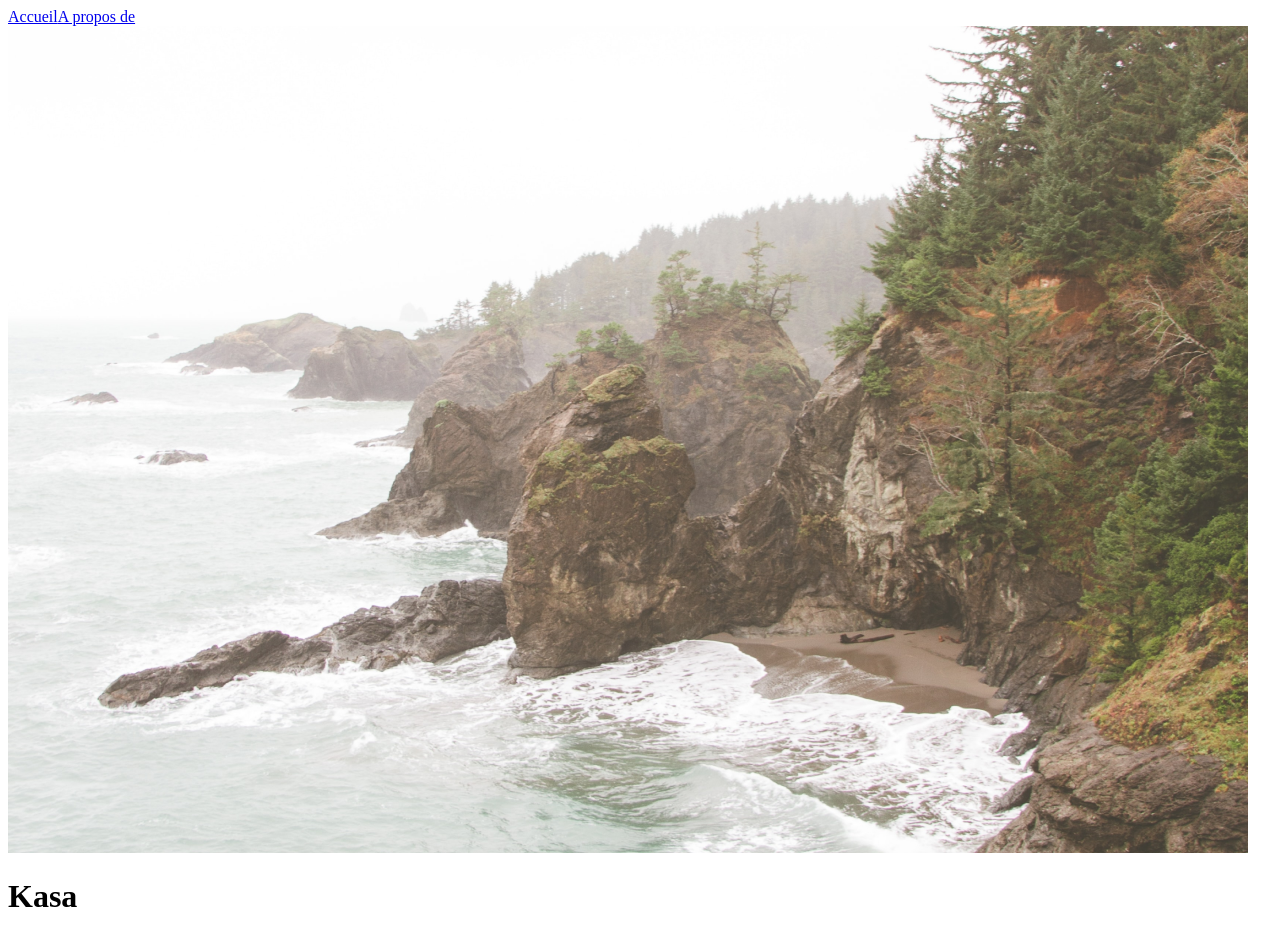
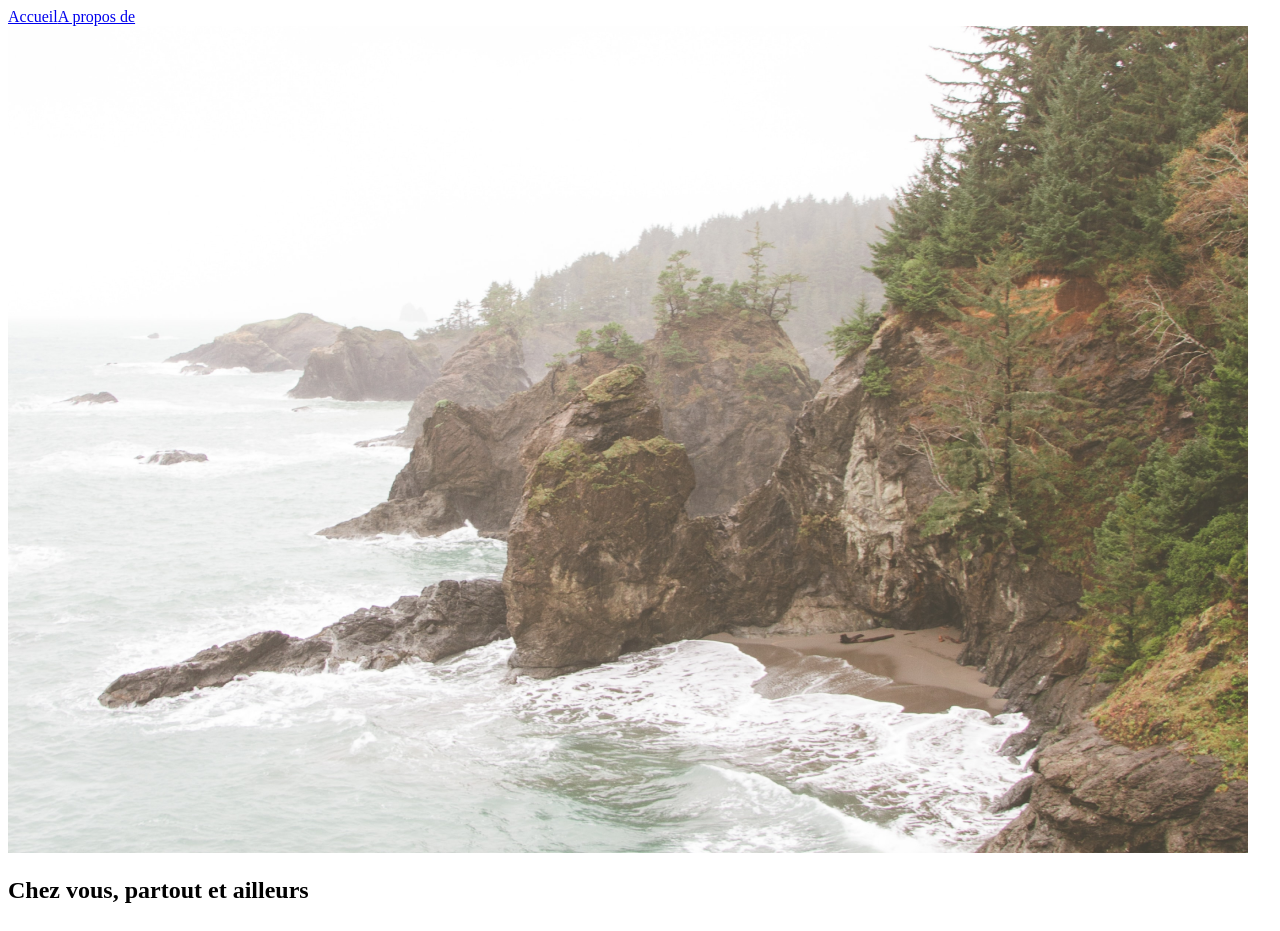
Before and after one commit to juliegip/OC_DevWeb_P6_Kasa, a React (Create React App) app: page / in a window 1280 px wide. Shown: the top 931 px of the page. Built offline with nearby package versions, Linux system fonts and the light colour scheme.

Commit message:
ajout fichier app_text.json et màj P_Home

```diff
--- a/src/components/GridCards/GridCards.jsx
+++ b/src/components/GridCards/GridCards.jsx
@@ -1,5 +1,6 @@
 import React from 'react'
 import Card from '../Card/Card'
+
 const GridCards = () => {
   return (
     <div>
--- a/src/pages/Home/P_Home.jsx
+++ b/src/pages/Home/P_Home.jsx
@@ -1,12 +1,13 @@
 import React from 'react'
 import Banner from '../../components/Banner/Banner'
+import { texts } from '../../utils/apptexts/texts'
 
 import image from '../../assets/images/home_banner.png'
 
 function Home() {
   return (
     <div>
-      <Banner image={image} />
+      <Banner image={image} title={texts.main_title} />
     </div>
   )
 }
--- /dev/null
+++ b/src/utils/apptexts/app_text.json
@@ -0,0 +1,11 @@
+
+    {
+        "main_title": "Chez vous, partout et ailleurs",
+        "error_404": "Oops, la page que vous demandez n'existe pas",
+        "fiabilite":"Les annonces postées sur Kasa garantissent une fiabilité totale. Les photos sont conformes aux logements, et toutes les informations sont régulièrement vérifiées par nos équipes.",
+        "respect":"La bienveillance fait partie des valeurs fondatrices de Kasa. Tout comportement discriminatoire ou de perturbation du voisinage entraînera une exclusion de notre plateforme.",
+        "service": "Nos équipes se tiennent à votre disposition pour vous fournir une expérience parfaite. N'hésitez pas à nous contacter si vous avez la moindre question.",
+        "security": "La sécurité est la priorité de Kasa. Aussi bien pour nos hôtes que pour les voyageurs, chaque logement correspond aux critères de sécurité établis par nos services. En laissant une note aussi bien à l'hôte qu'au locataire, cela permet à nos équipes de vérifier que les standards sont bien respectés. Nous organisons également des ateliers sur la sécurité domestique pour nos hôtes."
+
+
+    }
--- /dev/null
+++ b/src/utils/apptexts/texts.jsx
@@ -0,0 +1,3 @@
+import textsData from './app_text.json'
+
+export const texts = textsData
```
